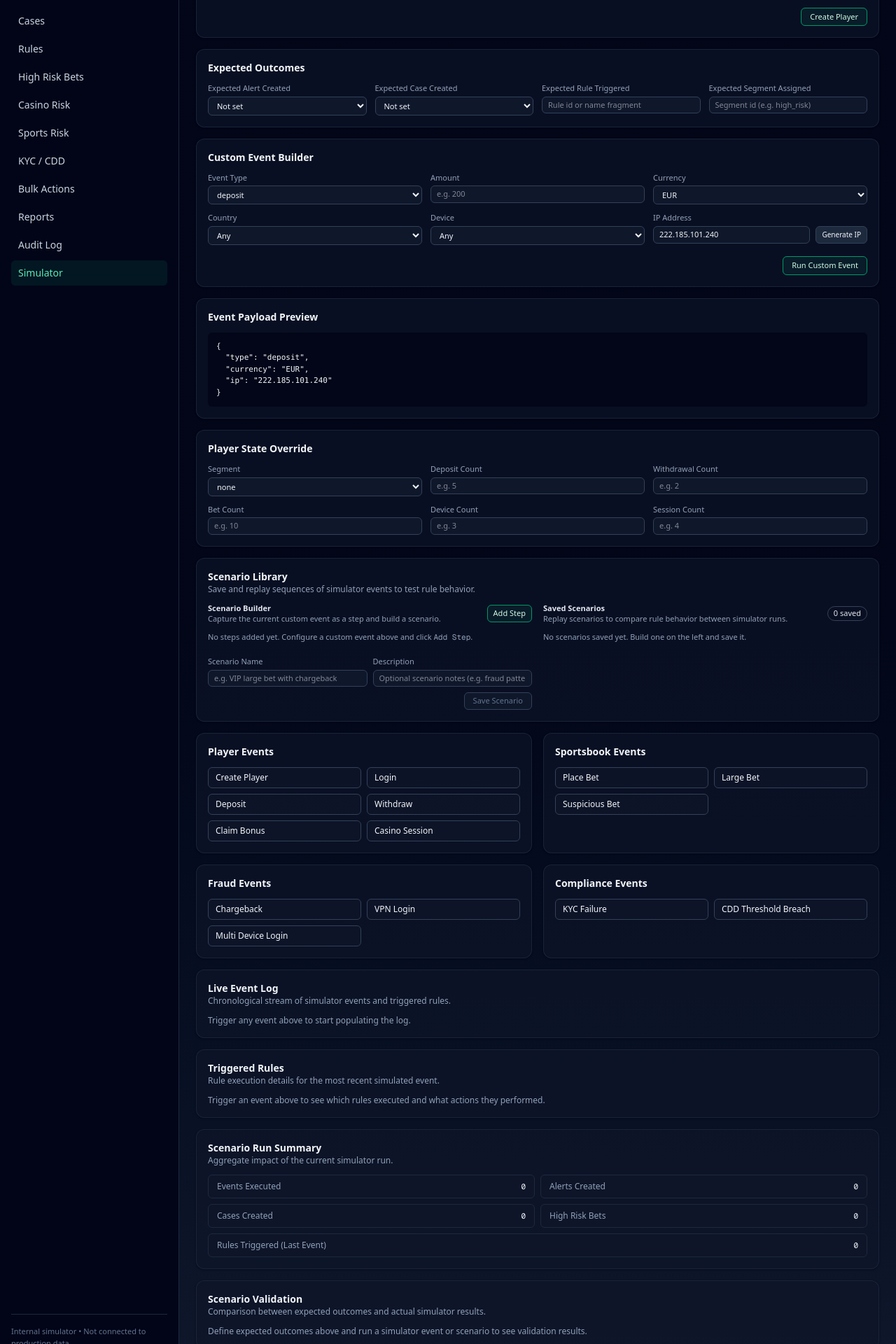
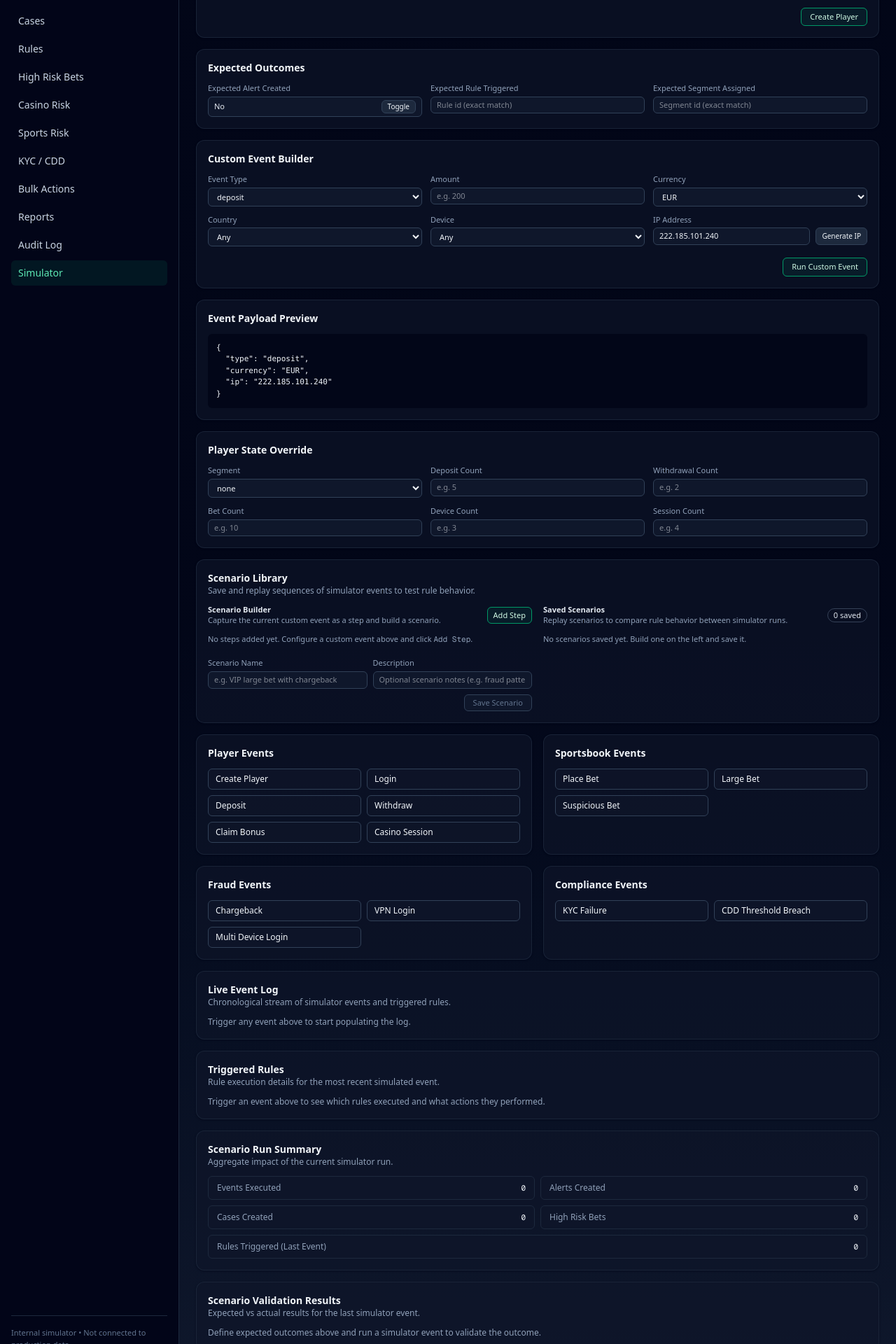
Before and after one commit to ptsportsbookcom-sudo/risk-platform-simulator, a Next.js app: page /simulator in a window 1280 px wide. Shown: the part 240-2160 px from the top of the page at 70% size. Built offline with nearby package versions, Linux system fonts and the light colour scheme.

Commit message:
add full scenario validation to simulator (expected vs actual PASS/FAIL)

```diff
--- a/app/simulator/page.tsx
+++ b/app/simulator/page.tsx
@@ -126,16 +126,20 @@ export default function SimulatorPage() {
     null,
   );
   const [isRunningScenario, setIsRunningScenario] = useState<boolean>(false);
-  const [expectedAlert, setExpectedAlert] = useState<"" | "yes" | "no">("");
-  const [expectedCase, setExpectedCase] = useState<"" | "yes" | "no">("");
+  const [expectedAlert, setExpectedAlert] = useState<boolean>(false);
   const [expectedRule, setExpectedRule] = useState<string>("");
   const [expectedSegment, setExpectedSegment] = useState<string>("");
-  const [validationResult, setValidationResult] = useState<{
-    alertMatch?: boolean;
-    caseMatch?: boolean;
-    ruleMatch?: boolean;
-    segmentMatch?: boolean;
-  }>({});
+  const [previousAlertsLength, setPreviousAlertsLength] = useState<number>(0);
+  const [validationResult, setValidationResult] = useState<null | {
+    alert: boolean;
+    rule: boolean;
+    segment: boolean;
+    actual: {
+      alertCreated: boolean;
+      ruleTriggered: string | null;
+      segments: string[];
+    };
+  }>(null);
 
   const showAmount =
     customType === "deposit" ||
@@ -153,55 +157,37 @@ export default function SimulatorPage() {
   const isSportsbook = customType === "place_bet" && customProduct === "sportsbook";
   const isCasino = customType === "place_bet" && customProduct === "casino";
 
-  function validateScenario(result: ProcessEventResult | null) {
-    if (!result) {
-      setValidationResult({});
-      return;
-    }
+  function validateScenario(result: ProcessEventResult, prevAlertsLen: number) {
+    const actualAlertCreated = result.state.alerts.length > prevAlertsLen;
 
-    const actualAlertCreated = result.newAlerts.length > 0;
-    const actualCaseCreated = result.newCases.length > 0;
+    const actualRuleTriggered =
+      result.triggeredRules.length > 0 ? result.triggeredRules[0].ruleId : null;
 
-    const alertMatch =
-      expectedAlert === ""
-        ? undefined
-        : expectedAlert === "yes"
-          ? actualAlertCreated
-          : !actualAlertCreated;
+    const segments =
+      result.state.players[DEFAULT_PLAYER_ID]?.segments ?? [];
 
-    const caseMatch =
-      expectedCase === ""
-        ? undefined
-        : expectedCase === "yes"
-          ? actualCaseCreated
-          : !actualCaseCreated;
+    const expectedRuleTrimmed = expectedRule.trim();
+    const expectedSegmentTrimmed = expectedSegment.trim();
 
-    let ruleMatch: boolean | undefined;
-    const trimmedRule = expectedRule.trim();
-    if (trimmedRule.length > 0) {
-      const lower = trimmedRule.toLowerCase();
-      ruleMatch = result.triggeredRules.some((r) => {
-        if (r.ruleId.toLowerCase().includes(lower)) return true;
-        const desc = r.description?.toLowerCase() ?? "";
-        return desc.includes(lower);
-      });
-    }
-
-    let segmentMatch: boolean | undefined;
-    const trimmedSegment = expectedSegment.trim();
-    if (trimmedSegment.length > 0) {
-      const playerState = result.state.players[DEFAULT_PLAYER_ID];
-      const segments = playerState?.segments ?? [];
-      segmentMatch = segments.some((s) =>
-        s.toLowerCase().includes(trimmedSegment.toLowerCase()),
-      );
-    }
+    const alertMatch = expectedAlert === actualAlertCreated;
+    const ruleMatch =
+      expectedRuleTrimmed.length === 0
+        ? true
+        : actualRuleTriggered === expectedRuleTrimmed;
+    const segmentMatch =
+      expectedSegmentTrimmed.length === 0
+        ? true
+        : segments.includes(expectedSegmentTrimmed);
 
     setValidationResult({
-      alertMatch,
-      caseMatch,
-      ruleMatch,
-      segmentMatch,
+      alert: alertMatch,
+      rule: ruleMatch,
+      segment: segmentMatch,
+      actual: {
+        alertCreated: actualAlertCreated,
+        ruleTriggered: actualRuleTriggered,
+        segments,
+      },
     });
   }
 
@@ -288,6 +274,9 @@ export default function SimulatorPage() {
       timestamp: Date.now(),
     };
 
+    const prevAlertsLen = state.alerts.length;
+    setPreviousAlertsLength(prevAlertsLen);
+
     const result = processSimulatorEvent({
       playerId: uiEvent.playerId,
       eventType: button.engineType,
@@ -325,7 +314,7 @@ export default function SimulatorPage() {
 
     appendResultToLog(result);
     setLastResult(result);
-    validateScenario(result);
+    validateScenario(result, prevAlertsLen);
   }
 
   function runCustomEvent() {
@@ -396,6 +385,9 @@ export default function SimulatorPage() {
       }
     }
 
+    const prevAlertsLen = state.alerts.length;
+    setPreviousAlertsLength(prevAlertsLen);
+
     const result = processSimulatorEvent({
       playerId: uiEvent.playerId,
       eventType: uiEvent.type,
@@ -427,7 +419,7 @@ export default function SimulatorPage() {
 
     appendResultToLog(result);
     setLastResult(result);
-    validateScenario(result);
+    validateScenario(result, prevAlertsLen);
   }
 
   function handleCreatePlayer() {
@@ -536,6 +528,8 @@ export default function SimulatorPage() {
     setIsRunningScenario(true);
     try {
       let last: ProcessEventResult | null = null;
+      const prevAlertsLen = state.alerts.length;
+      setPreviousAlertsLength(prevAlertsLen);
       for (const step of scenario.steps) {
         const result = processSimulatorEvent({
           playerId: DEFAULT_PLAYER_ID,
@@ -554,7 +548,7 @@ export default function SimulatorPage() {
 
       if (last) {
         setLastResult(last);
-        validateScenario(last);
+        validateScenario(last, prevAlertsLen);
       }
 
       setScenarios((prev) =>
@@ -644,38 +638,23 @@ export default function SimulatorPage() {
       </Card>
 
       <Card title="Expected Outcomes">
-        <div className="grid gap-3 text-xs md:grid-cols-4">
+        <div className="grid gap-3 text-xs md:grid-cols-3">
           <div className="space-y-1">
             <label className="block text-[11px] text-slate-400">
               Expected Alert Created
             </label>
-            <select
-              className="w-full rounded-md border border-slate-700 bg-slate-900 px-2 py-1 text-[11px] text-slate-100 outline-none focus:border-emerald-500"
-              value={expectedAlert}
-              onChange={(e) =>
-                setExpectedAlert(e.target.value as "" | "yes" | "no")
-              }
+            <div className="flex items-center justify-between rounded-md border border-slate-700 bg-slate-900 px-2 py-1">
+              <span className="text-[11px] text-slate-200">
+                {expectedAlert ? "Yes" : "No"}
+              </span>
+              <button
+                type="button"
+                onClick={() => setExpectedAlert((v) => !v)}
+                className="rounded-md border border-slate-700 bg-slate-800 px-2 py-0.5 text-[10px] text-slate-100 hover:border-emerald-500"
               >
-              <option value="">Not set</option>
-              <option value="yes">Yes</option>
-              <option value="no">No</option>
-            </select>
+                Toggle
+              </button>
             </div>
-          <div className="space-y-1">
-            <label className="block text-[11px] text-slate-400">
-              Expected Case Created
-            </label>
-            <select
-              className="w-full rounded-md border border-slate-700 bg-slate-900 px-2 py-1 text-[11px] text-slate-100 outline-none focus:border-emerald-500"
-              value={expectedCase}
-              onChange={(e) =>
-                setExpectedCase(e.target.value as "" | "yes" | "no")
-              }
-            >
-              <option value="">Not set</option>
-              <option value="yes">Yes</option>
-              <option value="no">No</option>
-            </select>
           </div>
           <div className="space-y-1">
             <label className="block text-[11px] text-slate-400">
@@ -685,7 +664,7 @@ export default function SimulatorPage() {
               className="w-full rounded-md border border-slate-700 bg-slate-900 px-2 py-1 text-[11px] text-slate-100 outline-none focus:border-emerald-500"
               value={expectedRule}
               onChange={(e) => setExpectedRule(e.target.value)}
-              placeholder="Rule id or name fragment"
+              placeholder="Rule id (exact match)"
             />
           </div>
           <div className="space-y-1">
@@ -696,7 +675,7 @@ export default function SimulatorPage() {
               className="w-full rounded-md border border-slate-700 bg-slate-900 px-2 py-1 text-[11px] text-slate-100 outline-none focus:border-emerald-500"
               value={expectedSegment}
               onChange={(e) => setExpectedSegment(e.target.value)}
-              placeholder="Segment id (e.g. high_risk)"
+              placeholder="Segment id (exact match)"
             />
           </div>
         </div>
@@ -1374,13 +1353,13 @@ export default function SimulatorPage() {
       </Card>
 
       <Card
-        title="Scenario Validation"
-        description="Comparison between expected outcomes and actual simulator results."
+        title="Scenario Validation Results"
+        description="Expected vs actual results for the last simulator event."
       >
-        {!lastResult ? (
+        {!validationResult ? (
           <p className="text-xs text-slate-400">
-            Define expected outcomes above and run a simulator event or scenario
-            to see validation results.
+            Define expected outcomes above and run a simulator event to validate
+            the outcome.
           </p>
         ) : (
           <div className="grid gap-2 text-xs md:grid-cols-2">
@@ -1388,73 +1367,65 @@ export default function SimulatorPage() {
               <span className="text-slate-400">Alert Created</span>
               <span
                 className={
-                  validationResult.alertMatch === undefined
-                    ? "font-mono text-[11px] text-slate-400"
-                    : validationResult.alertMatch
+                  validationResult.alert
                     ? "font-mono text-[11px] text-emerald-300"
                     : "font-mono text-[11px] text-red-300"
                 }
               >
-                {validationResult.alertMatch === undefined
-                  ? "Not set"
-                  : validationResult.alertMatch
-                    ? "✔ PASS"
-                    : "❌ FAIL"}
-              </span>
-            </div>
-            <div className="flex items-center justify-between rounded-md border border-slate-800 bg-slate-900/60 px-3 py-2">
-              <span className="text-slate-400">Case Created</span>
-              <span
-                className={
-                  validationResult.caseMatch === undefined
-                    ? "font-mono text-[11px] text-slate-400"
-                    : validationResult.caseMatch
-                      ? "font-mono text-[11px] text-emerald-300"
-                      : "font-mono text-[11px] text-red-300"
-                }
-              >
-                {validationResult.caseMatch === undefined
-                  ? "Not set"
-                  : validationResult.caseMatch
-                    ? "✔ PASS"
-                    : "❌ FAIL"}
+                {validationResult.alert ? "✔ PASS" : "❌ FAIL"}
               </span>
             </div>
             <div className="flex items-center justify-between rounded-md border border-slate-800 bg-slate-900/60 px-3 py-2">
               <span className="text-slate-400">Rule Triggered</span>
               <span
                 className={
-                  validationResult.ruleMatch === undefined
-                    ? "font-mono text-[11px] text-slate-400"
-                    : validationResult.ruleMatch
+                  validationResult.rule
                     ? "font-mono text-[11px] text-emerald-300"
                     : "font-mono text-[11px] text-red-300"
                 }
               >
-                {validationResult.ruleMatch === undefined
-                  ? "Not set"
-                  : validationResult.ruleMatch
-                    ? "✔ PASS"
-                    : "❌ FAIL"}
+                {validationResult.rule ? "✔ PASS" : "❌ FAIL"}
               </span>
             </div>
-            <div className="flex items-center justify-between rounded-md border border-slate-800 bg-slate-900/60 px-3 py-2">
+            <div className="flex items-center justify-between rounded-md border border-slate-800 bg-slate-900/60 px-3 py-2 md:col-span-2">
               <span className="text-slate-400">Segment Assigned</span>
               <span
                 className={
-                  validationResult.segmentMatch === undefined
-                    ? "font-mono text-[11px] text-slate-400"
-                    : validationResult.segmentMatch
+                  validationResult.segment
                     ? "font-mono text-[11px] text-emerald-300"
                     : "font-mono text-[11px] text-red-300"
                 }
               >
-                {validationResult.segmentMatch === undefined
-                  ? "Not set"
-                  : validationResult.segmentMatch
-                    ? "✔ PASS"
-                    : "❌ FAIL"}
+                {validationResult.segment ? "✔ PASS" : "❌ FAIL"}
               </span>
+            </div>
+
+            <div className="rounded-md border border-slate-800 bg-slate-950/60 px-3 py-2 md:col-span-2">
+              <div className="mb-1 text-[11px] font-semibold text-slate-200">
+                Actuals (last event)
+              </div>
+              <div className="space-y-1 text-[11px] text-slate-300">
+                <div className="flex items-center justify-between">
+                  <span className="text-slate-400">Alert Created</span>
+                  <span className="font-mono text-slate-100">
+                    {validationResult.actual.alertCreated ? "YES" : "NO"}
+                  </span>
+                </div>
+                <div className="flex items-center justify-between">
+                  <span className="text-slate-400">Rule Triggered</span>
+                  <span className="font-mono text-slate-100">
+                    {validationResult.actual.ruleTriggered ?? "—"}
+                  </span>
+                </div>
+                <div className="flex items-center justify-between">
+                  <span className="text-slate-400">Segments</span>
+                  <span className="font-mono text-slate-100">
+                    {validationResult.actual.segments.length === 0
+                      ? "—"
+                      : validationResult.actual.segments.join(", ")}
+                  </span>
+                </div>
+              </div>
             </div>
           </div>
         )}
```
Lines whose indentation alone changed are shown as unchanged.
